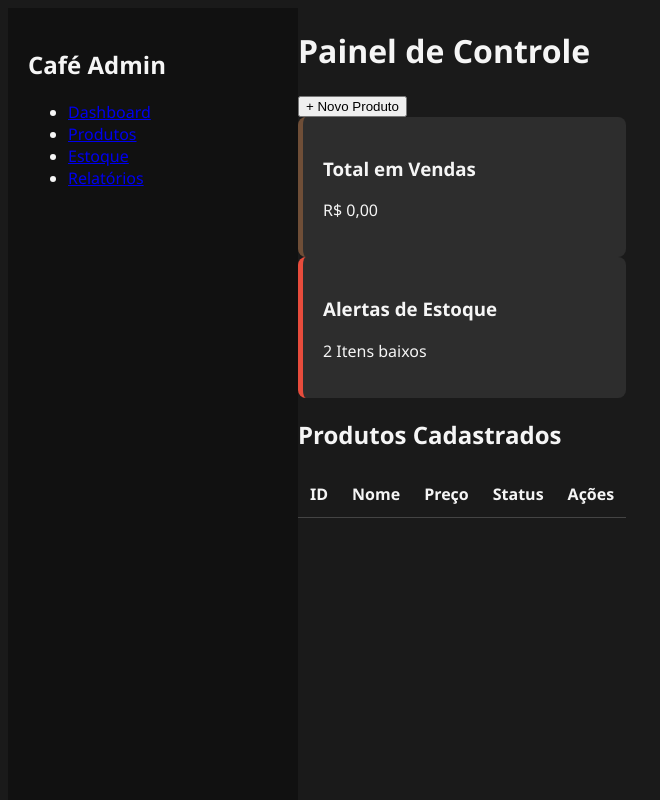
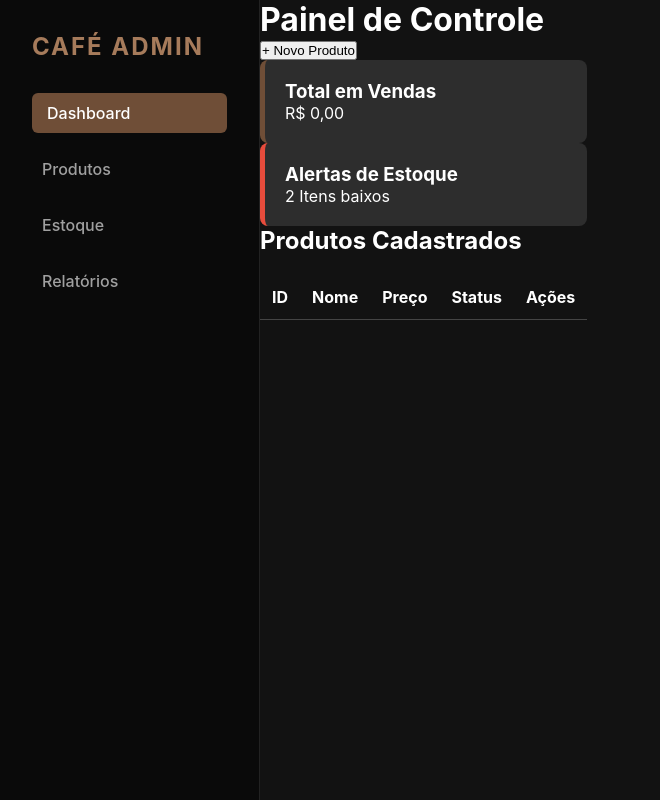
Before and after one commit to agenteorelhas/cafeteria-sql-project, a plain HTML site: page front-end/index.html in a window 1280 px wide. Shown: the whole page, without its empty margins (0-660 px from the left). Drawn offline with Linux system fonts and the light colour scheme; files that its build step writes are made by us from their sources; a script that the page names is missing.

Commit message:
Update style.css

```diff
--- a/front-end/style.css
+++ b/front-end/style.css
@@ -60,3 +60,56 @@ th, td {
 
     --transition: all 0.3s ease;
 }
+
+* {
+    margin: 0;
+    padding: 0;
+    box-sizing: border-box;
+}
+
+body {
+    font-family: 'Inter', sans-serif; /* Recomendo importar do Google Fonts */
+    background-color: var(--bg-dark);
+    color: var(--text-main);
+    display: flex; /* Sidebar fixa à esquerda e conteúdo à direita */
+    min-height: 100vh;
+}
+
+/* Sidebar Estilizada */
+.sidebar {
+    width: 260px;
+    background-color: #0A0A0A;
+    padding: 2rem;
+    display: flex;
+    flex-direction: column;
+    border-right: 1px solid #222;
+}
+
+.sidebar h2 {
+    color: var(--primary-light);
+    margin-bottom: 2rem;
+    font-size: 1.5rem;
+    text-transform: uppercase;
+    letter-spacing: 2px;
+}
+
+.sidebar ul li {
+    list-style: none;
+    margin-bottom: 1rem;
+}
+
+.sidebar a {
+    text-decoration: none;
+    color: var(--text-dim);
+    font-weight: 500;
+    transition: var(--transition);
+    display: block;
+    padding: 10px;
+    border-radius: 6px;
+}
+
+.sidebar a:hover, .sidebar a.active {
+    color: var(--text-main);
+    background: var(--primary);
+    padding-left: 15px;
+}
```
